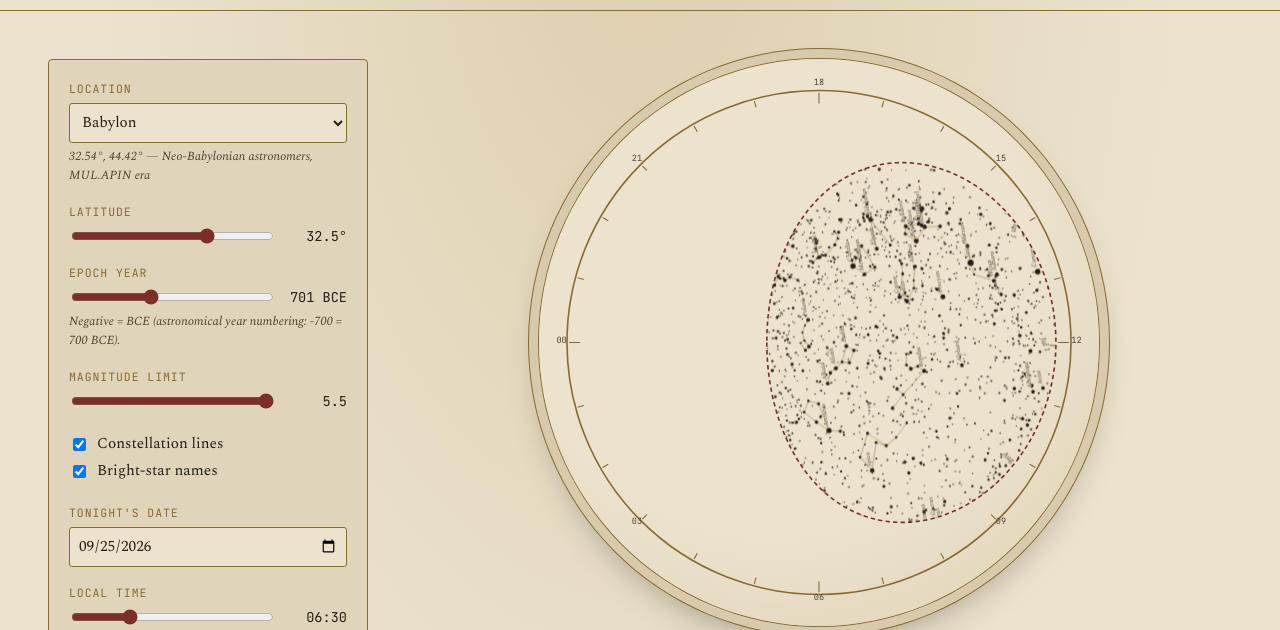
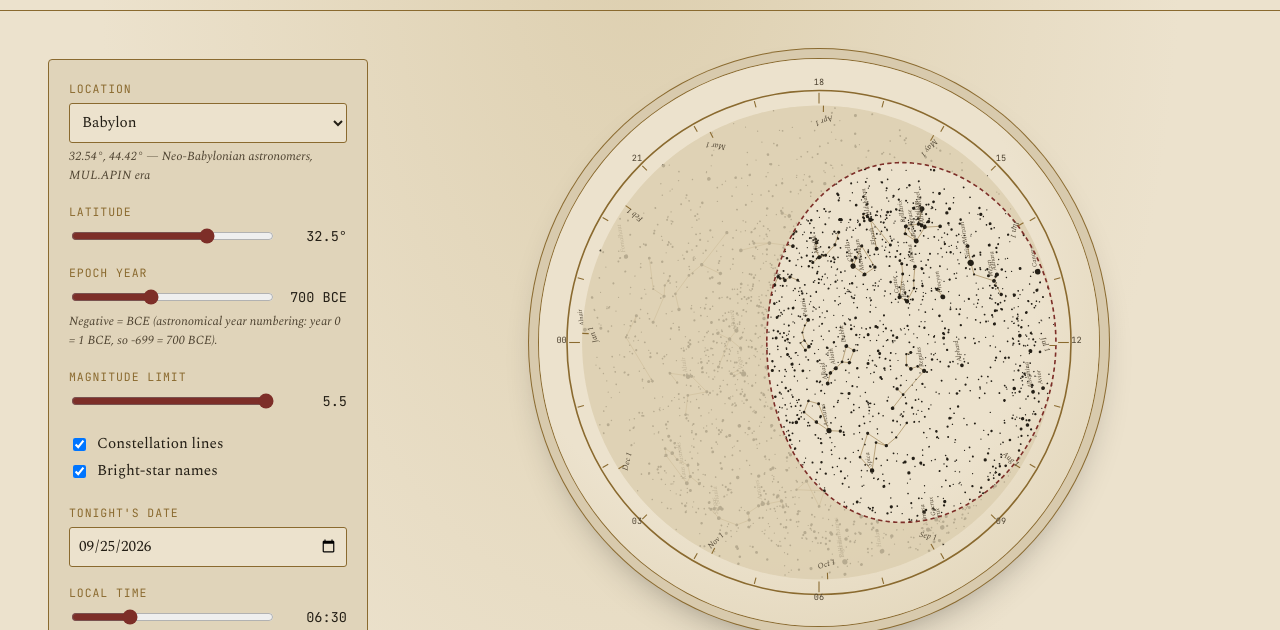
Before and after one commit to antonsoo/planisphere, a website built with Vite: page index.html in a window 1280 px wide. Shown: the part 96-726 px from the top of the page. Built offline with nearby package versions, Linux system fonts and the light colour scheme; a web font is replaced by a local one.

Commit message:
fix(preview): show the whole disc under a translucent holder face and keep the date ring visible
The preview masked everything outside the horizon window, hiding the disc's date ring, so a date could not be read against the hour ring. The disc now renders in full, the holder face dims everything but the window, and the date ring rides on top in its own rotator. Also fixes the astronomical-year hint (-699 is 700 BCE), lands the Babylon and Athens presets on round BCE years, and lets the epoch slider step by single years.

```diff
--- a/index.html
+++ b/index.html
@@ -54,10 +54,10 @@
         <div class="control-group">
           <label for="epoch">Epoch year</label>
           <div class="row">
-            <input type="range" id="epoch" min="-3000" max="3000" step="10" />
+            <input type="range" id="epoch" min="-3000" max="3000" step="1" />
             <output id="epoch-value" for="epoch"></output>
           </div>
-          <p class="hint">Negative = BCE (astronomical year numbering: -700 = 700 BCE).</p>
+          <p class="hint">Negative = BCE (astronomical year numbering: year 0 = 1 BCE, so -699 = 700 BCE).</p>
         </div>
 
         <div class="control-group">
--- a/src/data/cities.ts
+++ b/src/data/cities.ts
@@ -16,7 +16,7 @@ export const CITIES: City[] = [
     name: 'Babylon',
     lat: 32.54,
     lon: 44.42,
-    suggestedEpoch: -700,
+    suggestedEpoch: -699,
     note: 'Neo-Babylonian astronomers, MUL.APIN era',
   },
   {
@@ -32,7 +32,7 @@ export const CITIES: City[] = [
     name: 'Athens',
     lat: 37.98,
     lon: 23.73,
-    suggestedEpoch: -350,
+    suggestedEpoch: -349,
     note: 'Aristotle, Eudoxus',
   },
   {
--- a/src/main.ts
+++ b/src/main.ts
@@ -101,8 +101,9 @@ async function main() {
   }
 
   function applyDragRotation() {
-    const rotator = svg.querySelector<SVGGElement>('.disc-rotator');
-    if (rotator) {
+    // The star disc and its date ring are separate layers (the holder face sits
+    // between them) that must turn together.
+    for (const rotator of svg.querySelectorAll<SVGGElement>('.disc-rotator')) {
       rotator.setAttribute(
         'transform',
         `rotate(${(bakedRotationDeg + dragRotationDeg).toFixed(3)})`,
--- a/src/render/buildPlanisphereSvg.ts
+++ b/src/render/buildPlanisphereSvg.ts
@@ -44,6 +44,15 @@ const MONTH_STARTS = [
   'Dec 1',
 ];
 
+function circlePathPoints(r: number, n: number): { x: number; y: number }[] {
+  const pts: { x: number; y: number }[] = [];
+  for (let i = 0; i < n; i++) {
+    const t = (2 * Math.PI * i) / n;
+    pts.push({ x: r * Math.cos(t), y: r * Math.sin(t) });
+  }
+  return pts;
+}
+
 function starRadius(mag: number): number {
   // Brighter (numerically smaller/negative) magnitude -> bigger disc. Clamp so
   // mag 5.5 stars are still a visible dot and Sirius doesn't dominate the page.
@@ -80,20 +89,6 @@ export function buildPlanisphereSvg(
   );
 
   const windowPolygon = buildHorizonWindowPolygon(config.latDeg, hemisphereSign, scale, 720);
-  holder.appendChild(
-    svgEl('path', {
-      class: 'horizon-window',
-      d: pathFromPoints(windowPolygon),
-      fill: 'none',
-    }),
-  );
-  const maskId = 'horizonMask';
-  const mask = svgEl('mask', { id: maskId });
-  mask.appendChild(
-    svgEl('rect', { x: -9999, y: -9999, width: 19998, height: 19998, fill: 'black' }),
-  );
-  mask.appendChild(svgEl('path', { d: pathFromPoints(windowPolygon), fill: 'white' }));
-  root.appendChild(mask);
 
   const hourRing = svgEl('g', { class: 'hour-ring' });
   holder.appendChild(hourRing);
@@ -124,17 +119,36 @@ export function buildPlanisphereSvg(
   }
 
   // ---- Rotating star disc ----
-  const maskedGroup = svgEl('g', { mask: `url(#${maskId})` });
-  root.appendChild(maskedGroup);
+  // Layering mirrors the physical object: the whole star disc turns underneath,
+  // the holder face covers it except for the horizon window (translucent here so
+  // the rest of the sky stays legible), and the disc's date ring stays in view
+  // around the rim so a date can be lined up against the holder's hour ring.
+  // The date ring lives in a second rotator on top; both share one transform.
   const bakedRotationDeg = discRotationDeg(config.date, config.localHour);
-  const discRotator = svgEl('g', {
-    class: 'disc-rotator',
-    transform: `rotate(${bakedRotationDeg.toFixed(4)})`,
-  });
-  maskedGroup.appendChild(discRotator);
+  const rotation = `rotate(${bakedRotationDeg.toFixed(4)})`;
+  const discRotator = svgEl('g', { class: 'disc-rotator', transform: rotation });
+  root.appendChild(discRotator);
 
+  const faceRing = circlePathPoints(config.discRadius, 360);
+  root.appendChild(
+    svgEl('path', {
+      class: 'holder-face',
+      d: `${pathFromPoints(faceRing)} ${pathFromPoints(windowPolygon)}`,
+      'fill-rule': 'evenodd',
+    }),
+  );
+  root.appendChild(
+    svgEl('path', {
+      class: 'horizon-window',
+      d: pathFromPoints(windowPolygon),
+      fill: 'none',
+    }),
+  );
+
+  const dateRotator = svgEl('g', { class: 'disc-rotator', transform: rotation });
+  root.appendChild(dateRotator);
   const dateRing = svgEl('g', { class: 'date-ring' });
-  discRotator.appendChild(dateRing);
+  dateRotator.appendChild(dateRing);
   for (let m = 0; m < 12; m++) {
     const d = new Date(Date.UTC(2026, m, 1));
     const theta = (dateRingAngleDeg(d) * Math.PI) / 180;
--- a/src/style.css
+++ b/src/style.css
@@ -323,6 +323,10 @@ output {
   stroke: var(--brass);
   stroke-width: 1.5;
 }
+.holder-face {
+  fill: var(--paper-deep);
+  opacity: 0.8;
+}
 .horizon-window {
   stroke: var(--oxblood);
   stroke-width: 1.5;
```
Also changed, not shown: README.md, docs/assets/hero-babylon-700bce.png, docs/assets/hero-babylon-today.png, docs/assets/preview-night.png.
